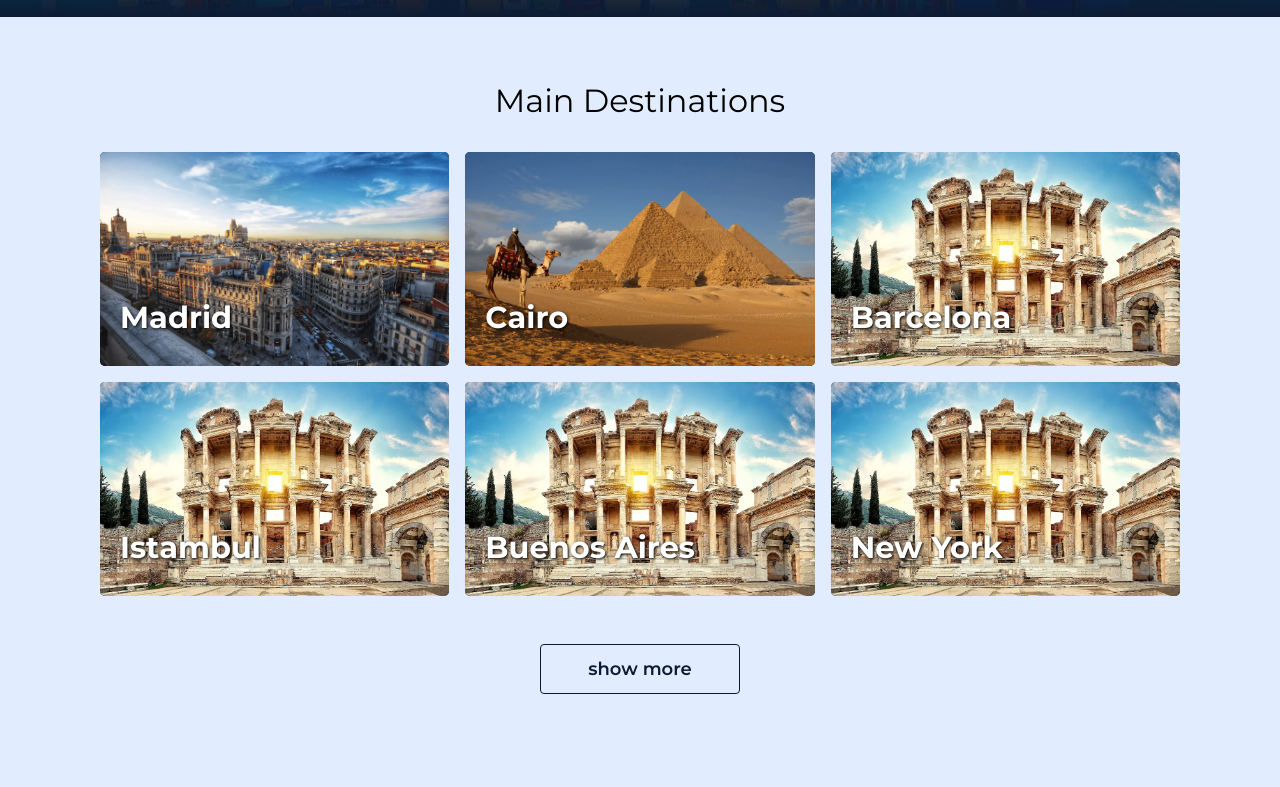
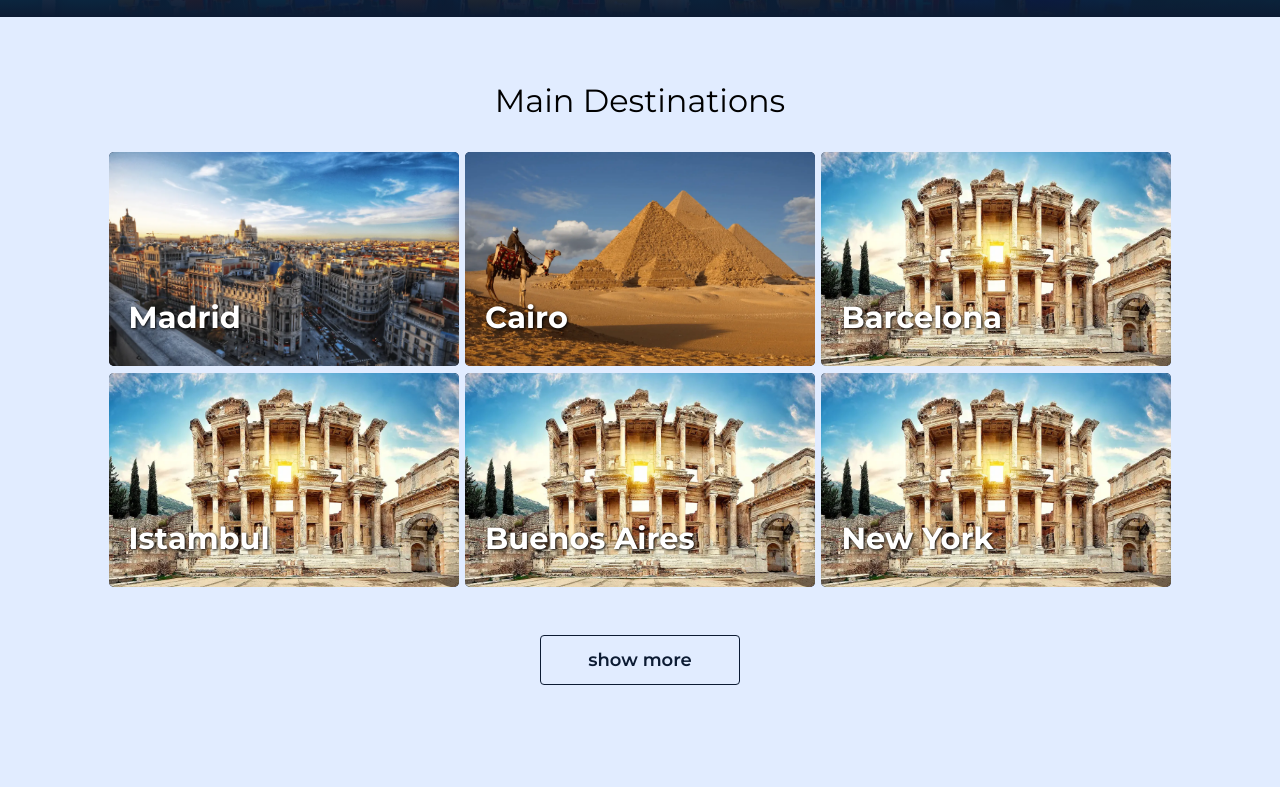
Before and after one commit to BrianZenhom/moonvalleytours-client, a React (Vite) app: page / in a window 1280 px wide. Shown: the part 663-1450 px from the top of the page. Built offline with nearby package versions, Linux system fonts and the light colour scheme.

Commit message:
Add scrollToTop effect

```diff
--- a/src/App.jsx
+++ b/src/App.jsx
@@ -6,10 +6,12 @@ import Home from './pages/home/Home';
 import Country from './pages/country/Country';
 import Tour from './pages/tour/Tour';
 import City from './pages/city/City';
+import ScrollToTop from './hooks/scrollToTop';
 
 const Layout = () => {
   return (
     <>
+      <ScrollToTop />
       <Navbar />
       <Outlet />
       <Footer />
--- /dev/null
+++ b/src/hooks/scrollToTop.jsx
@@ -0,0 +1,12 @@
+import { useEffect } from 'react';
+import { useLocation } from 'react-router-dom';
+
+export default function ScrollToTop() {
+  const { pathname } = useLocation();
+
+  useEffect(() => {
+    window.scrollTo(0, 0);
+  }, [pathname]);
+
+  return null;
+}
--- a/src/index.css
+++ b/src/index.css
@@ -148,8 +148,10 @@ small {
 html {
   scroll-padding-top: var(--scroll-padding, 70px);
   scroll-behavior: smooth;
+  overflow-x: clip;
 }
 body {
+  overflow-x: clip;
   max-width: 100vw;
   background-color: #e1ecff;
 }
--- a/src/pages/home/sections/maindestinations/maindestinations.css
+++ b/src/pages/home/sections/maindestinations/maindestinations.css
@@ -17,7 +17,7 @@
   flex-wrap: wrap;
   justify-content: center;
   padding-top: 2rem;
-  gap: 1rem;
+  gap: 0.4rem;
 }
 .list_card-item {
   flex-basis: 30%;
--- a/src/pages/home/sections/toptours/TopTours.jsx
+++ b/src/pages/home/sections/toptours/TopTours.jsx
@@ -1,5 +1,6 @@
 import './toptours.css';
 import img from './../../../../assets/images/image(1).webp';
+import { Link } from 'react-router-dom';
 
 export default function TopTours() {
   return (
@@ -102,7 +103,7 @@ export default function TopTours() {
             </div>
           </div>
           <div className="toptours_card-item">
-            <a href="/city/tour">
+            <Link to="/city/tour/123">
               <div className="toptours_card">
                 <img src={img} alt="" />
                 <footer className="toptours_card_details">
@@ -147,7 +148,7 @@ export default function TopTours() {
                   </div>
                 </footer>
               </div>
-            </a>
+            </Link>
           </div>
         </div>
       </article>
```
